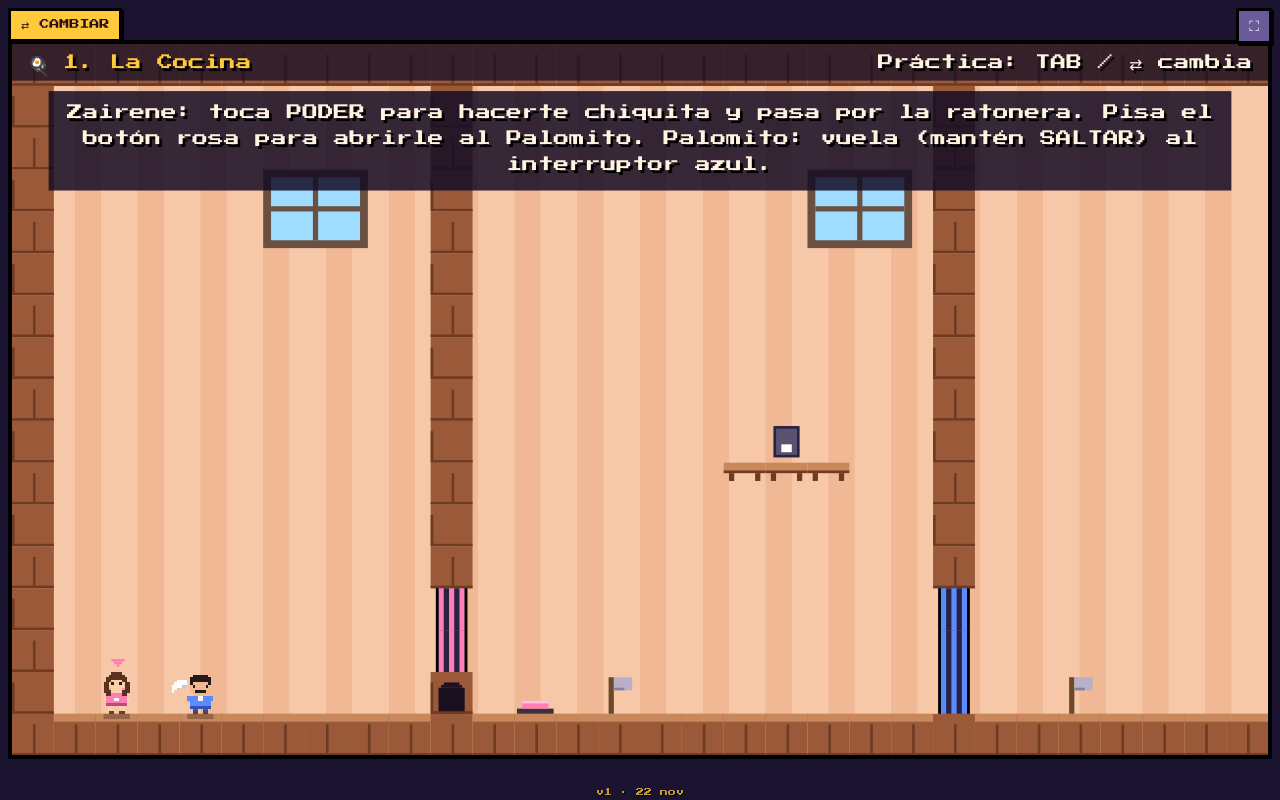
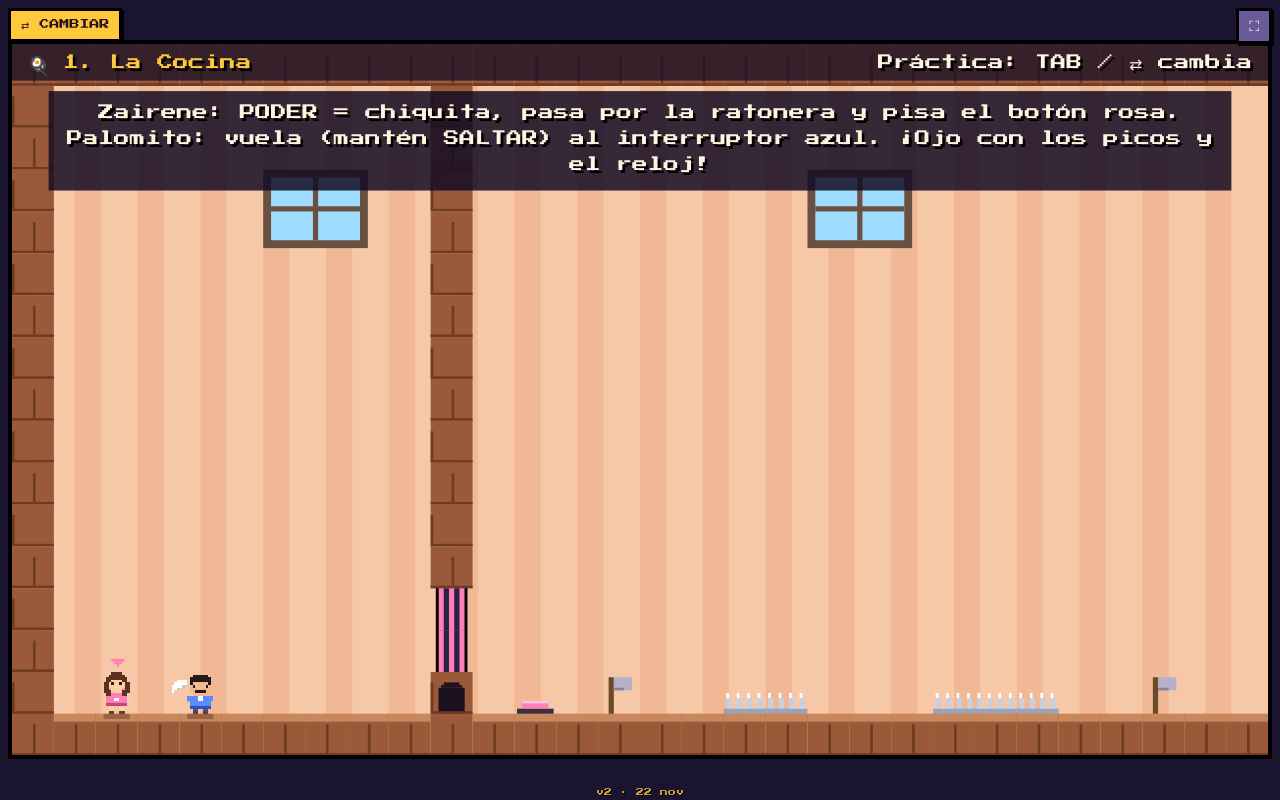
Before and after one commit to agissapps/mitades, a plain HTML site: page index.html in a window 1280 px wide. Both pictures are taken after a click on the button "Practicar solo". Drawn offline with Linux system fonts and the light colour scheme.

Commit message:
v2: niveles más largos y difíciles (picos, interruptores con reloj, metas altas, 5 vueltas)
Co-Authored-By: Claude Opus 5.5 <noreply@anthropic.com>

```diff
--- a/game.js
+++ b/game.js
@@ -1,7 +1,7 @@
 // Mitades · Zairene y el Palomito
 // Plataformas cooperativas para 2 en línea (WebRTC con PeerJS) + una carrera.
 'use strict';
-const VERSION = 'v1 · 22 nov';   // cambia en cada actualización
+const VERSION = 'v2 · 22 nov';   // cambia en cada actualización
 const $ = id => document.getElementById(id);
 $('ver').textContent = VERSION;
 
@@ -10,8 +10,9 @@ const T = 16, ROWS = 17, VW = 480, VH = 272;
 const GRAV = 900, JUMP = 310, JUMP_S = 230, SPD = 90, SPD_S = 70, MAXFALL = 420;
 const FLAP_V = -90, FLAP_E = 0.75, FLAP_E_CARRY = 0.6;
 const ROOM_PREFIX = 'mitades-zyp-';
-const CH_COL = ['', '#ff7eb6', '#5b8cff', '#ffc93c'];
-const RACE = 6, LAPS = 3;
+const CH_COL = ['', '#ff7eb6', '#5b8cff', '#ffc93c', '#5fd35f', '#ff9a3c', '#b07cff'];
+const PLATES = 'abcdef', SWITCHES = 'uvwyzj', TIMED = 'qrstno', DOORS = '123456', TIMED_S = 5;
+const RACE = 6, LAPS = 5;
 
 /* ======================= NIVELES ======================= */
 // # pared · . aire · = repisa (se atraviesa desde abajo) · m ratonera (solo Zairene chiquita)
@@ -24,84 +25,93 @@ function build(w, f) {
   return g.map(r => r.join(''));
 }
 const goal = (s, x, y) => s.fill(x, y - 1, x + 1, y, 'G');
+// piezas que se repiten en los niveles
+const mouseDoor = (s, x, d) => { s.fill(x, 1, x, 12, '#'); s.fill(x, 13, x, 14, d); s.set(x, 15, 'm'); };   // puerta arriba, ratonera abajo
+const wallDoor = (s, x, d) => { s.fill(x, 1, x, 12, '#'); s.fill(x, 13, x, 15, d); };
+const water = (s, x0, x1) => s.fill(x0, 16, x1, 16, '~');
+const spikes = (s, ...xs) => xs.forEach(x => s.set(x, 15, '^'));
+const flags = (s, ...xs) => xs.forEach(x => s.set(x, 15, 'k'));
+const closet = (s, x, c) => { s.fill(x, 12, x + 4, 12, '#'); s.fill(x, 13, x, 14, '#'); s.set(x, 15, 'm'); s.fill(x + 4, 13, x + 4, 14, '#'); s.set(x + 4, 15, 'm'); s.set(x + 2, 15, c); };
+const highSwitch = (s, x, c) => { s.fill(x - 1, 10, x + 1, 10, '='); s.set(x, 9, c); };
+const spikeRoof = (s, x0, x1) => { s.fill(x0, 1, x1, 8, '#'); s.fill(x0, 9, x1, 9, '^'); };      // techo con picos: hay que volar bajito
+const pillar = (s, x) => { s.fill(x, 13, x + 1, 15, '#'); s.set(x, 12, 'k'); };
+const highGoal = (s, x0, x1, gx) => { s.fill(x0, 11, x1, 11, '#'); goal(s, gx, 10); };            // meta en lo alto: hay que cargar a Zairene
 const LEVELS = [
   {
     n: 'La Cocina', e: '🍳', wall: ['#f7c8a8', '#f0b894'], blk: ['#9a5a3a', '#c9875c', '#6e3a22'],
-    hint: 'Zairene: toca PODER para hacerte chiquita y pasa por la ratonera. Pisa el botón rosa para abrirle al Palomito. Palomito: vuela (mantén SALTAR) al interruptor azul.',
-    map: build(40, s => {
+    hint: 'Zairene: PODER = chiquita, pasa por la ratonera y pisa el botón rosa. Palomito: vuela (mantén SALTAR) al interruptor azul. ¡Ojo con los picos y el reloj!',
+    map: build(76, s => {
       s.set(2, 15, 'Z'); s.set(4, 15, 'P');
-      s.fill(10, 1, 10, 12, '#'); s.fill(10, 13, 10, 14, '1'); s.set(10, 15, 'm');
-      s.set(12, 15, 'a'); s.set(14, 15, 'k');
-      s.fill(17, 10, 19, 10, '='); s.set(18, 9, 'v');
-      s.fill(22, 1, 22, 12, '#'); s.fill(22, 13, 22, 15, '2');
-      s.set(25, 15, 'k'); s.fill(30, 13, 32, 13, '='); goal(s, 36, 15);
+      mouseDoor(s, 10, '1'); s.set(12, 15, 'a'); flags(s, 14);
+      spikes(s, 17, 18, 22, 23, 24); flags(s, 27);
+      highSwitch(s, 31, 'v'); wallDoor(s, 35, '2'); flags(s, 37);
+      s.set(40, 15, 's'); spikes(s, 44, 45, 48); wallDoor(s, 52, '3'); flags(s, 54, 58);
+      highGoal(s, 62, 70, 66);
     }),
   },
   {
     n: 'El Baño', e: '🛁', wall: ['#bfe6ef', '#a9d8e4'], blk: ['#e8eef5', '#ffffff', '#9fb2c8'],
-    hint: 'La tina es muy ancha para saltar. Zairene: hazte chiquita. Palomito: acércate y usa PODER para cargarla, y vuela con ella al otro lado.',
-    map: build(40, s => {
+    hint: 'El Palomito carga a Zairene chiquita sobre la tina. Bajo el techo de picos: ¡vuela bajito! Luego suban la caja al botón azul.',
+    map: build(84, s => {
       s.fill(1, 12, 12, 15, '#'); s.set(2, 11, 'Z'); s.set(4, 11, 'P'); s.set(7, 11, 'k');
-      s.fill(13, 16, 18, 16, '~');
-      s.set(21, 15, 'k');
-      s.fill(27, 1, 27, 12, '#'); s.fill(27, 13, 27, 14, '1'); s.set(27, 15, 'm');
-      s.set(30, 15, 'u'); goal(s, 36, 15);
+      water(s, 13, 18); flags(s, 21);
+      mouseDoor(s, 27, '1'); s.set(30, 15, 'u'); flags(s, 33);
+      spikeRoof(s, 37, 50); water(s, 37, 42); pillar(s, 43); water(s, 45, 50); flags(s, 52);
+      s.set(54, 15, 'x'); s.fill(56, 10, 57, 10, '='); s.set(56, 9, 'b'); s.set(59, 15, '#'); wallDoor(s, 61, '2'); flags(s, 63);
+      mouseDoor(s, 68, '3'); spikes(s, 70); s.set(72, 15, 'w'); goal(s, 78, 15);
     }),
   },
   {
     n: 'La Sala', e: '🛋️', wall: ['#d9c8f0', '#c9b5e6'], blk: ['#7a5a3a', '#a8805a', '#4e3622'],
-    hint: 'Zairene pisa el botón rosa y el Palomito pasa la caja por la puerta. Luego Zairene se mete al closet a pisar el botón azul… ¡y la caja la puede sustituir!',
-    map: build(40, s => {
+    hint: 'Botones, cajas y dos closets. El del reloj abre la puerta verde solo 5 segundos: el Palomito pasa y pisa el botón verde para que Zairene salga.',
+    map: build(84, s => {
       s.set(2, 15, 'Z'); s.set(4, 15, 'P'); s.set(6, 15, 'x');
-      s.set(11, 15, 'a');
-      s.fill(14, 1, 14, 12, '#'); s.fill(14, 13, 14, 14, '1'); s.set(14, 15, 'm');
-      s.set(16, 15, 'k');
-      s.fill(18, 12, 22, 12, '#'); s.fill(18, 13, 18, 14, '#'); s.set(18, 15, 'm'); s.fill(22, 13, 22, 14, '#'); s.set(22, 15, 'm'); s.set(20, 15, 'b');
-      s.fill(26, 1, 26, 12, '#'); s.fill(26, 13, 26, 15, '2');
-      s.set(28, 15, 'b'); s.set(30, 15, 'k'); goal(s, 35, 15);
+      s.set(11, 15, 'a'); mouseDoor(s, 14, '1'); flags(s, 16);
+      closet(s, 18, 'b'); wallDoor(s, 26, '2'); s.set(28, 15, 'b'); flags(s, 30);
+      closet(s, 34, 't'); wallDoor(s, 44, '4'); s.set(46, 15, 'd'); flags(s, 48);
+      s.set(50, 15, 'x'); spikes(s, 52, 53, 54, 55, 56); flags(s, 58);
+      highGoal(s, 66, 76, 71);
     }),
   },
   {
     n: 'La Recámara', e: '🛏️', wall: ['#f3d6e6', '#eac3d8'], blk: ['#8a4a6a', '#b8708f', '#5a2a44'],
-    hint: '¡Hay que subir hasta arriba! El Palomito carga a Zairene chiquita de repisa en repisa. Arriba, Zairene abre la puerta por la ratonera.',
-    map: build(32, s => {
+    hint: '¡Hasta arriba! El Palomito carga a Zairene chiquita de repisa en repisa. Arriba ella abre por la ratonera… y luego hay que bajar y seguir.',
+    map: build(70, s => {
       s.set(2, 15, 'Z'); s.set(4, 15, 'P');
-      s.fill(15, 16, 30, 16, '~');
+      water(s, 15, 30);
       s.fill(8, 11, 13, 11, '='); s.set(12, 10, 'k');
       s.fill(15, 7, 20, 7, '='); s.set(18, 6, 'k');
-      s.fill(22, 3, 30, 3, '#');
-      s.set(24, 1, '1'); s.set(24, 2, 'm'); s.set(25, 2, 'u');
-      s.fill(28, 1, 29, 2, 'G');
+      s.fill(22, 3, 36, 3, '#'); s.set(24, 1, '1'); s.set(24, 2, 'm'); s.set(25, 2, 'u'); s.set(30, 2, 'k');
+      flags(s, 40); spikes(s, 42, 43, 46, 47, 48); flags(s, 51);
+      s.set(53, 15, 'x'); s.fill(57, 10, 58, 10, '='); s.set(57, 9, 'b'); wallDoor(s, 61, '2'); flags(s, 63);
+      goal(s, 66, 15);
     }),
   },
   {
     n: 'El Jardín', e: '🌻', wall: ['#bde3f7', '#a9d6f0'], blk: ['#5a8a3a', '#7cb84e', '#3a5a24'],
-    hint: 'Crucen el estanque (¡el Palomito carga a Zairene!) y lleven la caja al botón. Arriba hay una ratonera que lleva al interruptor amarillo.',
-    map: build(44, s => {
+    hint: 'Estanque, caja, una ratonera en lo alto, un techo de picos y un reloj. ¡Trabajo en equipo!',
+    map: build(88, s => {
       s.set(2, 15, 'Z'); s.set(4, 15, 'P'); s.set(7, 15, 'x');
-      s.fill(10, 16, 15, 16, '~');
-      s.set(17, 15, 'k'); s.set(19, 15, 'a');
-      s.fill(22, 1, 22, 12, '#'); s.fill(22, 13, 22, 15, '1');
-      s.set(25, 15, 'a'); s.set(27, 15, 'k');
+      water(s, 10, 15); flags(s, 17); s.set(19, 15, 'a'); wallDoor(s, 22, '1'); s.set(25, 15, 'a'); flags(s, 27);
       s.fill(26, 12, 27, 12, '='); s.fill(29, 9, 31, 9, '=');
       s.fill(32, 1, 32, 12, '#'); s.set(32, 8, 'm'); s.fill(32, 13, 32, 15, '3');
-      s.fill(33, 9, 36, 9, '='); s.set(36, 8, 'w');
-      s.set(35, 15, 'k'); goal(s, 40, 15);
+      s.fill(33, 9, 36, 9, '='); s.set(36, 8, 'w'); flags(s, 35, 39);
+      spikeRoof(s, 42, 54); water(s, 42, 47); pillar(s, 48); water(s, 50, 54); flags(s, 56);
+      s.set(59, 15, 't'); spikes(s, 62, 63); wallDoor(s, 66, '4'); s.set(68, 15, 'd'); flags(s, 70);
+      highGoal(s, 74, 84, 79);
     }),
   },
   {
     n: 'El Ático', e: '🏚️', wall: ['#c8b8a0', '#b8a68c'], blk: ['#6a5040', '#907060', '#40302a'],
-    hint: 'El gran final: closet con botón, caja, tina y un interruptor muy alto. ¡Ustedes pueden!',
-    map: build(48, s => {
+    hint: 'El gran final: closets, cajas, tinas, picos, relojes y la meta en lo alto. ¡Ustedes pueden!',
+    map: build(96, s => {
       s.set(2, 15, 'Z'); s.set(4, 15, 'P'); s.set(6, 15, 'x');
-      s.fill(9, 12, 13, 12, '#'); s.fill(9, 13, 9, 14, '#'); s.set(9, 15, 'm'); s.fill(13, 13, 13, 14, '#'); s.set(13, 15, 'm'); s.set(11, 15, 'a');
-      s.set(15, 15, 'k');
-      s.fill(17, 1, 17, 12, '#'); s.fill(17, 13, 17, 15, '1');
-      s.set(19, 15, 'a'); s.set(20, 15, 'k');
-      s.fill(22, 16, 27, 16, '~');
-      s.set(29, 15, 'k'); s.set(33, 8, 'w');
-      s.fill(37, 1, 37, 12, '#'); s.fill(37, 13, 37, 15, '3');
-      s.set(39, 15, 'k'); goal(s, 44, 15);
+      closet(s, 9, 'a'); flags(s, 15); wallDoor(s, 17, '1'); s.set(19, 15, 'a'); flags(s, 20);
+      water(s, 22, 27); flags(s, 29); s.set(33, 8, 'w'); wallDoor(s, 37, '3'); flags(s, 39);
+      closet(s, 42, 'r'); wallDoor(s, 50, '2'); s.set(52, 15, 'b'); flags(s, 54);
+      s.set(56, 15, 'x'); spikes(s, 58, 59, 60, 61, 62); flags(s, 64);
+      spikeRoof(s, 67, 79); water(s, 67, 72); pillar(s, 73); water(s, 75, 79); flags(s, 81);
+      highGoal(s, 84, 94, 89);
     }),
   },
 ];
@@ -134,7 +144,7 @@ let isHost = true, solo = false, myIdx = 0, myChar = 'z';
 let peer = null, conn = null;
 let phase = 'menu';          // menu | lobby | play | clear | race | end
 let lv = 0, MAP = LEVELS[0].map, LW = MAP[0].length;
-let players = [], boxes = [], chn = [false, false, false, false], swOn = {}, effects = [], sndQ = [];
+let players = [], boxes = [], chn = [false, false, false, false, false, false, false], swOn = {}, swT = {}, effects = [], sndQ = [];
 let plates = [], switches = [], spawn = {};
 let roundId = 0, seenRound = -1, clearT = 0, story = false, hintT = 0, endInfo = null;
 let up = 0;                  // nivel más alto desbloqueado
@@ -167,7 +177,7 @@ const SFX = {
   sw: () => { tone(988, .08, 'triangle', .08); tone(1319, .15, 'triangle', .08, 0, .07); }, flag: () => tone(784, .12, 'triangle', .06),
   win: () => { [523, 659, 784, 1047].forEach((f, i) => tone(f, .18, 'triangle', .1, 0, i * .12)); },
   beep: () => tone(440, .12, 'square', .05), go: () => tone(880, .35, 'square', .06), boost: () => tone(300, .3, 'sawtooth', .04, 600),
-  slip: () => tone(200, .3, 'triangle', .06, 300), lap: () => { tone(784, .1, 'square', .05); tone(988, .15, 'square', .05, 0, .1); },
+  slip: () => tone(200, .3, 'triangle', .06, 300), tick: () => tone(1200, .04, 'square', .03), lap: () => { tone(784, .1, 'square', .05); tone(988, .15, 'square', .05, 0, .1); },
 };
 function play(n) { SFX[n] && SFX[n](); }
 function sfx(n) { play(n); if (isHost && !solo) sndQ.push(n); }   // anfitrión: suena y avisa al invitado
@@ -181,7 +191,7 @@ function tile(tx, ty) {
 function solidT(c, small) {
   if (c === '#') return true;
   if (c === 'm') return !small;
-  if (c === '1' || c === '2' || c === '3') return !chn[+c];
+  if (DOORS.includes(c)) return !chn[+c];
   return false;
 }
 function hitsSolid(x, y, w, h, small) {
@@ -196,12 +206,18 @@ function touches(b, test) {   // ¿alguna casilla que toca el cuerpo cumple test
   for (let ty = y0; ty <= y1; ty++) for (let tx = x0; tx <= x1; tx++) { const r = test(tile(tx, ty), tx, ty); if (r) return r; }
   return null;
 }
+function spikeHit(b, tx, ty) {   // los picos lastiman solo en su parte puntiaguda
+  const down = solidT(tile(tx, ty - 1), false);
+  const L = tx * T + 3, R = tx * T + T - 3, top = ty * T + (down ? 0 : 8), bot = ty * T + (down ? 8 : T);
+  return b.x + b.w / 2 > L && b.x - b.w / 2 < R && b.y > top && b.y - b.h < bot;
+}
+const hurts = b => b.y > ROWS * T + 30 || !!touches(b, (c, tx, ty) => c === '~' || (c === '^' && spikeHit(b, tx, ty)));
 function loadLevel(i) {
   lv = i;
   if (i === RACE) { setupRace(); return; }
   const L = LEVELS[i];
   MAP = L.map.map(r => r); LW = MAP[0].length;
-  boxes = []; plates = []; switches = []; swOn = {}; chn = [false, false, false, false]; spawn = {};
+  boxes = []; plates = []; switches = []; swOn = {}; swT = {}; chn = [false, false, false, false, false, false, false]; spawn = {};
   for (let y = 0; y < ROWS; y++) for (let x = 0; x < LW; x++) {
     const c = MAP[y][x];
     if (c === 'Z' || c === 'P' || c === 'x') {
@@ -209,8 +225,9 @@ function loadLevel(i) {
       if (c === 'x') boxes.push({ x: pos.x, y: pos.y, vy: 0, by: -1 }); else spawn[c.toLowerCase()] = pos;
       MAP[y] = MAP[y].slice(0, x) + '.' + MAP[y].slice(x + 1);
     }
-    if ('abc'.includes(c)) plates.push({ x, y, n: 'abc'.indexOf(c) + 1 });
-    if ('uvw'.includes(c)) switches.push({ x, y, n: 'uvw'.indexOf(c) + 1, k: x + ',' + y });
+    if (PLATES.includes(c)) plates.push({ x, y, n: PLATES.indexOf(c) + 1 });
+    if (SWITCHES.includes(c)) switches.push({ x, y, n: SWITCHES.indexOf(c) + 1, k: x + ',' + y });
+    if (TIMED.includes(c)) switches.push({ x, y, n: TIMED.indexOf(c) + 1, k: x + ',' + y, timed: true });
   }
 }
 function placeAtSpawn(b) {
@@ -242,7 +259,8 @@ function platformTop(b, y0, y1) {
   return best;
 }
 function respawn(b) {
-  sfx('splash'); fxText(b.x, b.y - 20, '¡splash!', '#9fdcff');
+  const spk = touches(b, c => c === '^');
+  sfx('splash'); fxText(b.x, b.y - 20, spk ? '¡auch!' : '¡splash!', spk ? '#ff6b6b' : '#9fdcff');
   b.x = b.cp.x; b.y = b.cp.y; b.vx = b.vy = 0; b.dx = b.x; b.dy = b.y;
   if (b.small && hitsSolid(b.x, b.y, 9, 14, false)) { } else { b.small = false; b.w = 9; b.h = 14; }
 }
@@ -294,7 +312,7 @@ function stepBody(b, inp, dt) {
   }
   b.y = ny;
   // agua, vacío y banderitas
-  if (b.y > ROWS * T + 30 || touches(b, c => c === '~')) { respawn(b); return; }
+  if (hurts(b)) { respawn(b); return; }
   const flag = touches(b, (c, tx, ty) => c === 'k' ? { x: tx * T + 8, y: (ty + 1) * T } : null);
   if (flag && (!b.cp || b.cp.x !== flag.x || b.cp.y !== flag.y)) { b.cp = flag; if (b === players[myIdx] || solo) { play('flag'); fxText(flag.x, flag.y - 26, '✓', '#7cff7c'); } }
 }
@@ -332,7 +350,7 @@ const onTile = (b, tx, ty, w) => b.y > ty * T + 2 && b.y <= (ty + 1) * T + 1 &&
 function updateWorld(dt) {
   if (phase !== 'play') return;
   // Zairene ya no está chiquita: el Palomito la suelta
-  players.forEach(p => { if (p.carry && p.carry.k === 'z') { const z = players.find(q => q.ch === 'z'); if (!z || !z.small) p.carry = null; } });
+  players.forEach(p => { if (p.carry && p.carry.k === 'z') { const z = players.find(q => q.ch === 'z'); if (!z || !z.small || hurts(z)) p.carry = null; } });
   // cajas
   boxes.forEach(bx => {
     if (bx.by >= 0) { const c = players[bx.by]; if (!c || !c.carry || c.carry.k !== 'box') { bx.by = -1; return; } bx.x = c.x; bx.y = c.y - c.h; bx.vy = 0; return; }
@@ -354,18 +372,25 @@ function updateWorld(dt) {
     }
   });
   // botones, interruptores y puertas
-  const prev = chn.slice(); chn = [false, false, false, false];
+  const prev = chn.slice(); chn = [false, false, false, false, false, false, false];
   plates.forEach(pl => {
     pl.on = players.some(b => !carrierOf(b) && onTile(b, pl.x, pl.y, b.w)) || boxes.some(bx => bx.by < 0 && onTile(bx, pl.x, pl.y, 12));
     if (pl.on) chn[pl.n] = true;
   });
   switches.forEach(s => {
+    if (s.timed) {
+      const t0 = swT[s.k] || 0;
+      if (players.some(b => touches(b, (c, tx, ty) => tx === s.x && ty === s.y))) { if (t0 <= 0) { sfx('sw'); fxText(s.x * T + 8, s.y * T - 6, '¡rápido!', CH_COL[s.n]); } swT[s.k] = TIMED_S; }
+      else if (t0 > 0) { swT[s.k] = t0 - dt; if (Math.floor(t0) !== Math.floor(t0 - dt) && t0 < TIMED_S - 0.5) sfx('tick'); }
+      if (swT[s.k] > 0) chn[s.n] = true;
+      return;
+    }
     if (!swOn[s.k] && players.some(b => touches(b, (c, tx, ty) => tx === s.x && ty === s.y))) {
       swOn[s.k] = true; sfx('sw'); fxText(s.x * T + 8, s.y * T - 6, '¡clic!', CH_COL[s.n]);
     }
     if (swOn[s.k]) chn[s.n] = true;
   });
-  for (let n = 1; n <= 3; n++) if (chn[n] !== prev[n]) { sfx('door'); break; }
+  for (let n = 1; n <= 6; n++) if (chn[n] !== prev[n]) { sfx('door'); break; }
   // meta: los dos en el corazón
   if (players.length === 2 && players.every(b => touches(b, c => c === 'G'))) {
     phase = 'clear'; clearT = 2.6; sfx('win');
@@ -577,7 +602,7 @@ function bodyMsg(p) {
 }
 function snapshot() {
   const s = {
-    t: 's', ph: phase, lv, rid: roundId, story, chn, sw: swOn, ct: clearT, hint: hintT, end: endInfo, pick: pickLv,
+    t: 's', ph: phase, lv, rid: roundId, story, chn, sw: swOn, swt: swT, ct: clearT, hint: hintT, end: endInfo, pick: pickLv,
     bx: boxes.map(b => [r1(b.x), r1(b.y), b.by]), fx: effects, snd: sndQ,
     rc: { cd: +race.cd.toFixed(2), t: +race.t.toFixed(2), win: race.win },
     pl: players.map(bodyMsg),
@@ -590,7 +615,7 @@ function applySnap(s) {
     const fresh = s.rid !== seenRound; seenRound = s.rid; loadLevel(s.lv);
     if (fresh) players.forEach((p, i) => { if (!p) return; if (s.lv === RACE) p.car = newCar(i); else placeAtSpawn(p); });
   }
-  story = s.story; chn = s.chn; swOn = s.sw; clearT = s.ct; hintT = s.hint; endInfo = s.end; effects = s.fx;
+  story = s.story; chn = s.chn; swOn = s.sw; swT = s.swt || {}; clearT = s.ct; hintT = s.hint; endInfo = s.end; effects = s.fx;
   race.cd = s.rc.cd; race.t = s.rc.t; race.win = s.rc.win;
   if (s.pick !== pickLv) { pickLv = s.pick; refreshLevelUI(); }
   boxes = s.bx.map(([x, y, by]) => ({ x, y, by, vy: 0 }));
@@ -772,19 +797,36 @@ function drawTile(c, tx, ty, L, now) {
     if (top) { const o = Math.floor(now / 200 + tx) % 4; r(X, Y, T, 3, '#7cc4ff'); r(X + o * 4, Y, 3, 1, '#ffffff'); }
     return;
   }
-  if (c === '1' || c === '2' || c === '3') {
+  if (DOORS.includes(c)) {
     const n = +c, col = CH_COL[n];
     if (!chn[n]) { r(X + 2, Y, 12, T, '#2a2040'); for (let i = 0; i < 3; i++) r(X + 3 + i * 4, Y, 2, T, col); r(X + 2, Y, 1, T, '#000'); r(X + 13, Y, 1, T, '#000'); }
     else { r(X + 2, Y, 1, T, col); r(X + 13, Y, 1, T, col); }
     return;
   }
-  if ('abc'.includes(c)) {
-    const n = 'abc'.indexOf(c) + 1, pl = plates.find(p => p.x === tx && p.y === ty), on = pl && pl.on;
+  if (PLATES.includes(c)) {
+    const n = PLATES.indexOf(c) + 1, pl = plates.find(p => p.x === tx && p.y === ty), on = pl && pl.on;
     r(X + 1, Y + 14, 14, 2, '#3a3040'); r(X + 3, Y + (on ? 13 : 11), 10, on ? 1 : 3, CH_COL[n]); r(X + 3, Y + (on ? 13 : 11), 10, 1, '#fff8');
     return;
   }
-  if ('uvw'.includes(c)) {
-    const n = 'uvw'.indexOf(c) + 1, on = swOn[tx + ',' + ty];
+  if (TIMED.includes(c)) {
+    const n = TIMED.indexOf(c) + 1, t = swT[tx + ',' + ty] || 0;
+    r(X + 2, Y + 1, 12, 14, '#2a2040'); r(X + 3, Y + 2, 10, 12, t > 0 ? CH_COL[n] : '#5a5070');
+    r(X + 7, Y + 4, 2, 5, '#fff'); r(X + 7, Y + 8, 4, 1, '#fff');
+    if (t > 0) { r(X, Y - 4, 16, 3, '#000'); r(X + 1, Y - 3, Math.round(14 * t / TIMED_S), 1, t < 1.5 ? '#ff6b6b' : CH_COL[n]); }
+    else if (Math.floor(now / 300) % 2) { r(X + 1, Y, 14, 1, CH_COL[n]); r(X + 1, Y + 15, 14, 1, CH_COL[n]); }
+    return;
+  }
+  if (c === '^') {
+    const down = solidT(tile(tx, ty - 1), false);
+    for (let k = 0; k < 4; k++) {
+      const px = X + k * 4;
+      if (down) { r(px, Y, 4, 2, '#9aa4b8'); r(px + 1, Y + 2, 2, 4, '#c8d0e0'); r(px + 1, Y + 6, 1, 2, '#ffffff'); }
+      else { r(px, Y + 14, 4, 2, '#9aa4b8'); r(px + 1, Y + 10, 2, 4, '#c8d0e0'); r(px + 1, Y + 8, 1, 2, '#ffffff'); }
+    }
+    return;
+  }
+  if (SWITCHES.includes(c)) {
+    const n = SWITCHES.indexOf(c) + 1, on = swOn[tx + ',' + ty];
     r(X + 3, Y + 2, 10, 12, '#2a2040'); r(X + 4, Y + 3, 8, 10, on ? CH_COL[n] : '#5a5070');
     r(X + 6, on ? Y + 4 : Y + 9, 4, 3, '#fff');
     if (!on && Math.floor(now / 300) % 2) { r(X + 2, Y + 1, 12, 1, CH_COL[n]); r(X + 2, Y + 14, 12, 1, CH_COL[n]); }
--- a/sw.js
+++ b/sw.js
@@ -1,8 +1,8 @@
 // Guarda el juego en el dispositivo para que la app abra aunque no haya página o internet.
 // Archivos del juego: primero intenta la red (para recibir actualizaciones) y si no hay, usa la copia guardada.
 // Archivos de fuera (PeerJS, letra): usa la copia guardada y la renueva en segundo plano.
-const CACHE = 'mitades-v1';
-const CORE = ['./', './index.html', './game.js?v=1', './manifest.webmanifest', './icon-192.png', './icon-512.png', './icon-maskable-512.png', './apple-touch-icon.png'];
+const CACHE = 'mitades-v2';
+const CORE = ['./', './index.html', './game.js?v=2', './manifest.webmanifest', './icon-192.png', './icon-512.png', './icon-maskable-512.png', './apple-touch-icon.png'];
 const EXTRA = ['https://unpkg.com/peerjs@1.5.4/dist/peerjs.min.js'];
 
 self.addEventListener('install', e => {
```
Also changed, not shown: index.html (+2 -2 lines), tests/bot.js (+66 -27 lines), 1 other file.
